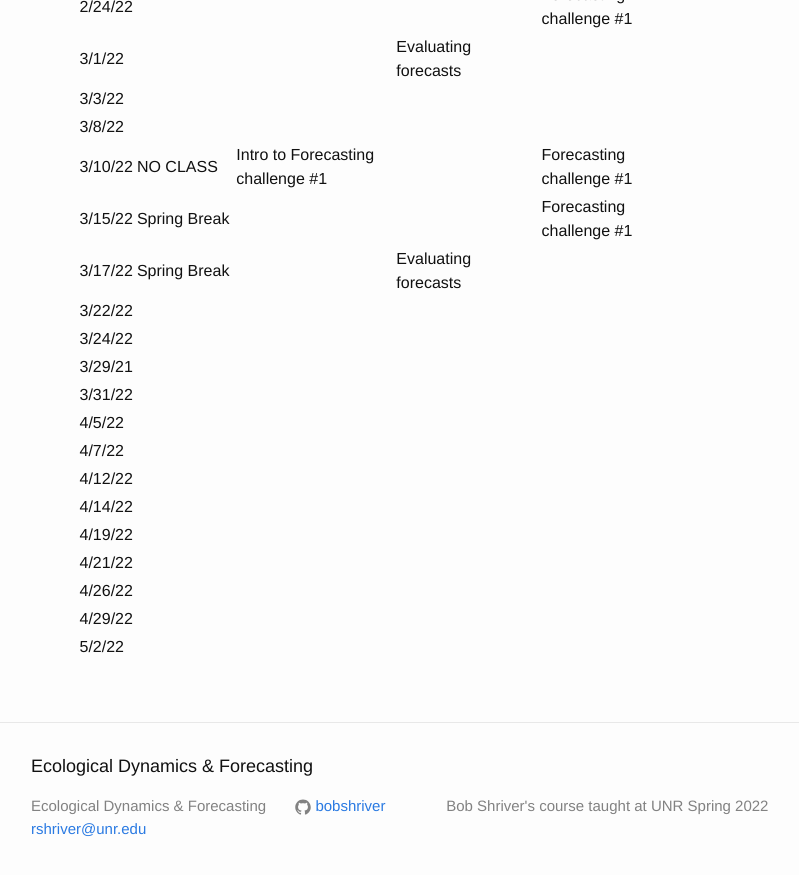
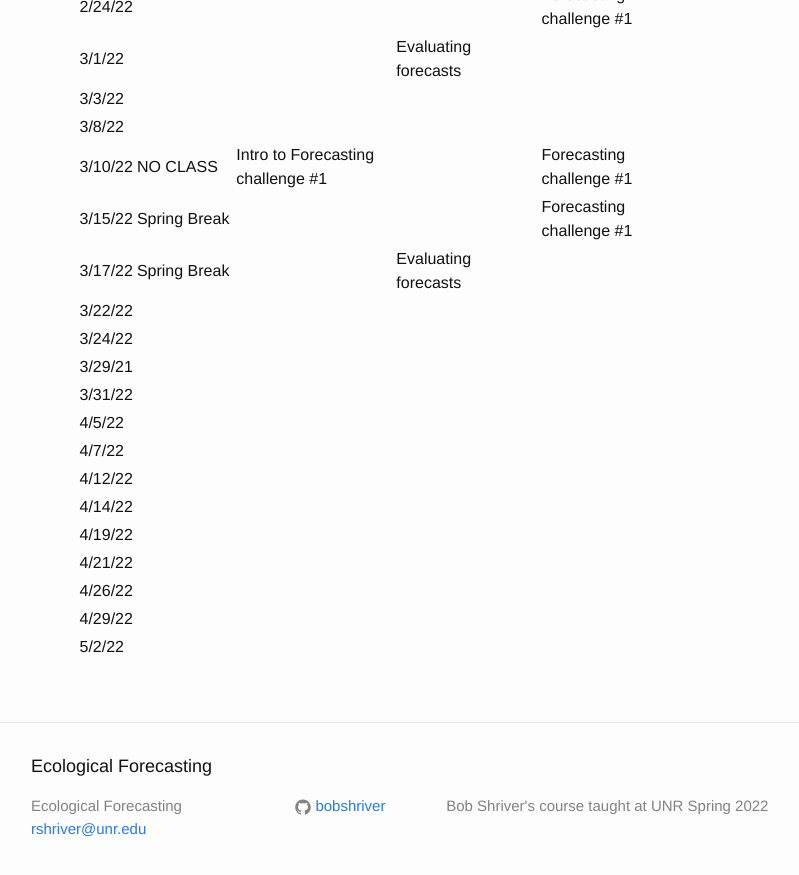
Before and after one commit to bobshriver/UNR-EcoForecast, a Jekyll site: the page built from README.md, in a window 1280 px wide and 900 px high, scrolled down 934 px. Shown: the top 875 px of the window, without its empty margins (239-1038 px from the left). Built offline with Jekyll 4.4.1, drawn with Linux system fonts in a browser that asks for light colours; our own code applies the rules of GitHub Pages for plain Markdown files; some of the changed text lies outside the part shown.

Commit message:
Update _config.yml

```diff
--- a/_config.yml
+++ b/_config.yml
@@ -6,11 +6,11 @@
 # 'jekyll serve'. If you change this file, please restart the server process.
 
 # Site settings
-title: Ecological Dynamics & Forecasting
+title: Ecological Forecasting
 email: rshriver@unr.edu
 description: > # this means to ignore newlines until "baseurl:"
   Bob Shriver's course taught at UNR Spring 2022
-url: "https://bobshriver.github.io/UNR-Ecoforcast" # the base hostname & protocol for your site
+url: "https://bobshriver.github.io/UNR-Ecoforecast" # the base hostname & protocol for your site
 github_username:  bobshriver
 
 # Build settings
```
